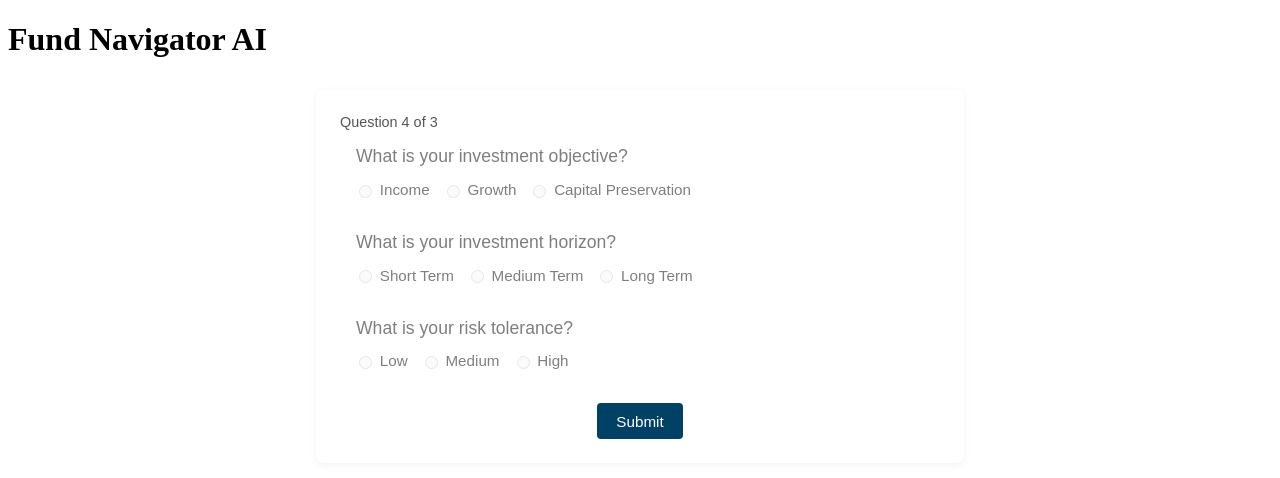
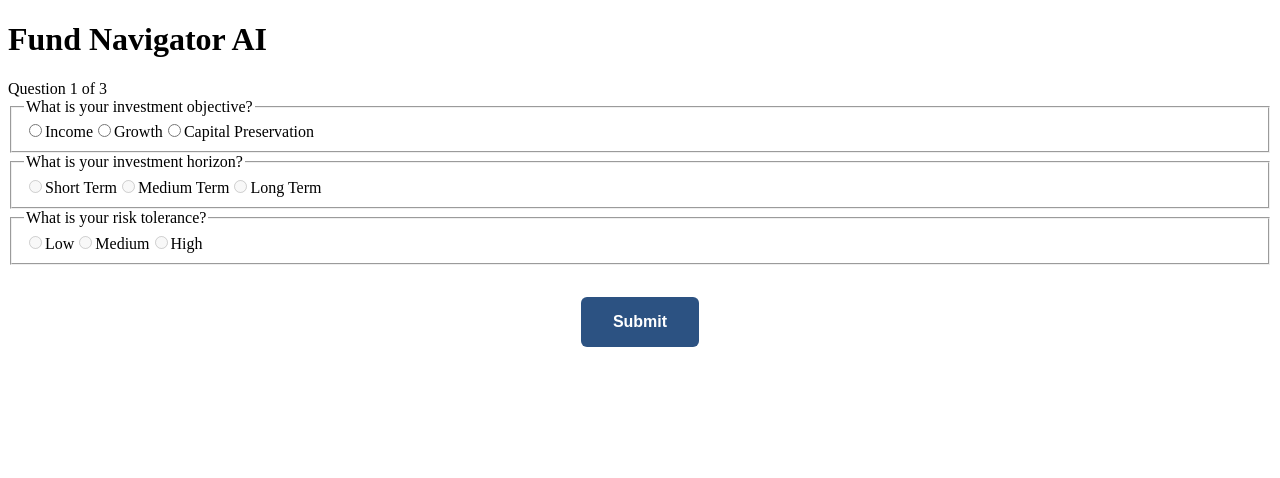
Before and after one commit to uzairdanish/fund-navigator-ai, a React (Vite) app: page / in a window 1280 px wide. Shown: the top 478 px of the page. Built offline with nearby package versions, Linux system fonts and the light colour scheme.

Commit message:
🚀 Deploy: update questionnaire and styles

```diff
--- a/package.json
+++ b/package.json
@@ -10,6 +10,8 @@
     "preview": "vite preview"
   },
   "dependencies": {
+    "cheerio": "^1.0.0",
+    "node-fetch": "^2.7.0",
     "react": "^19.0.0",
     "react-dom": "^19.0.0"
   },
--- a/src/App.jsx
+++ b/src/App.jsx
@@ -1,10 +1,9 @@
-import { useState } from 'react';
-import Questionnaire from './components/Questionnaire';
+import { useState } from 'react'
+import Questionnaire from './components/Questionnaire'
 
 function App() {
-  // one answer per question
-  const [answers, setAnswers] = useState(Array(3).fill(''));
-  const [showResult, setShowResult] = useState(false);
+  const [answers, setAnswers] = useState([])
+  const [showResult, setShowResult] = useState(false)
 
   return (
     <div className="App">
@@ -16,7 +15,7 @@ function App() {
         setShowResult={setShowResult}
       />
     </div>
-  );
+  )
 }
 
-export default App;
+export default App
--- a/src/components/Questionnaire.css
+++ b/src/components/Questionnaire.css
@@ -1,115 +1,97 @@
-/* overall quiz form */
-.quiz-form {
+/* Questionnaire.css */
+
+/* —————————————————————————————
+   Questionnaire container
+————————————————————————————————— */
+.questionnaire-container {
   max-width: 600px;
   margin: 2rem auto;
-  padding: 1.5rem;
-  background: #fff;
-  border-radius: .5rem;
-  box-shadow: 0 2px 8px rgba(0,0,0,0.05);
-  font-family: sans-serif;
+  padding: 1rem;
 }
 
-/* progress bar text */
-.progress {
-  font-size: .9rem;
-  color: #555;
-  margin-bottom: 1rem;
+/* —————————————————————————————
+   Each question
+————————————————————————————————— */
+.question {
+  margin-bottom: 1.5rem;
 }
-
-/* each question block */
-.quiz-form fieldset {
-  border: none;
-  margin-bottom: 1.5rem;
-  opacity: 1;
-  transition: opacity .2s;
-}
-
-/* disable future questions */
-.quiz-form fieldset[disabled] {
-  opacity: 0.5;
-}
-
-/* question text */
-.quiz-form legend {
-  font-size: 1.1rem;
+.question label {
+  display: block;
   margin-bottom: .5rem;
   font-weight: 500;
 }
-
-/* options layout */
-.options {
-  display: flex;
-  flex-wrap: wrap;
-  gap: .75rem;
+.question select {
+  width: 100%;
+  padding: .5rem;
+  font-size: 1rem;
 }
 
-.options label {
-  display: flex;
-  align-items: center;
-  gap: .3rem;
-  font-size: .95rem;
+/* —————————————————————————————
+   Submit button
+————————————————————————————————— */
+.submit-btn {
+  display: block;
+  margin: 2rem auto 0;    /* more space above */
+  padding: 1rem 2rem;     /* bigger hit area */
+  font-size: 1rem;        /* larger text */
+  font-weight: 600;
+  background-color: #2c5282; /* feel free to adjust */
+  color: white;
+  border: none;
+  border-radius: 6px;     /* softer corners */
+  cursor: pointer;
+  transition: opacity .2s ease;
+}
+.submit-btn:hover {
+  opacity: 0.9;
 }
 
-/* submit button */
-.submit-btn {
-  display: block;
-  margin: 1rem auto 0;
-  padding: .6rem 1.2rem;
-  background: #004165;
-  color: #fff;
+/* —————————————————————————————
+   Reset (“Start Over”) button
+————————————————————————————————— */
+.start-over-btn {
+  display: inline-block;
+  margin-top: 1.5rem;     /* more breathing room */
+  padding: 0.75rem 1.5rem;
+  font-size: 1rem;
+  font-weight: 600;
+  background-color: #e53e3e;
+  color: white;
   border: none;
-  border-radius: 4px;
-  font-size: .95rem;
+  border-radius: 6px;
   cursor: pointer;
+  transition: background-color .2s ease;
+}
+.start-over-btn:hover {
+  background-color: #c53030;
 }
 
-.submit-btn:disabled {
-  background: #ccc;
-  cursor: not-allowed;
+/* —————————————————————————————
+   No-match message
+————————————————————————————————— */
+.no-match {
+  color: #c53030;
+  font-weight: 500;
+  margin-top: 1.5rem;
 }
 
-/* result card */
-.result-card {
-  max-width: 600px;
-  margin: 2rem auto;
-  padding: 1.5rem;
-  background: #fff;
-  border-radius: .5rem;
-  box-shadow: 0 2px 8px rgba(0,0,0,0.05);
+/* —— Documentation section —— */
+.docs-section {
+  margin-top: 1.5rem;
 }
-
-.result-card h2 {
-  margin-top: 0;
-  color: #004165;
+.docs-section h3 {
+  font-size: 1.1rem;
+  margin-bottom: 0.5rem;
+  color: #003663;
 }
-
-.result-card a {
-  display: inline-block;
-  margin: 1rem 0;
-  color: #004165;
+.doc-list {
+  list-style: none;
+  padding: 0;
+}
+.doc-list li {
+  margin-bottom: 0.4rem;
+}
+.doc-list a {
   text-decoration: underline;
+  color: #0067b8;
 }
-
-/* reset/no-match */
-.start-over-btn {
-  display: inline-block;
-  margin-top: 1rem;
-  padding: .5rem 1rem;
-  background: #e53e3e;
-  color: #fff;
-  border: none;
-  border-radius: 4px;
-  cursor: pointer;
-}
-
-.start-over-btn:hover {
-  background: #c53030;
-}
-
-.no-match {
-  max-width: 600px;
-  margin: 2rem auto;
-  font-size: 1rem;
-  color: #c53030;
-  text-align: center;
-}
--- a/src/components/Questionnaire.jsx
+++ b/src/components/Questionnaire.jsx
@@ -2,6 +2,7 @@ import React from 'react'
 import questions from '../data/questions'
 import { fundMatches } from '../data/fundMatches'
 import './Questionnaire.css'
+import documents from '../data/documents'
 
 const Questionnaire = ({ answers, setAnswers, showResult, setShowResult }) => {
   // update one answer in the array
@@ -39,6 +40,7 @@ const Questionnaire = ({ answers, setAnswers, showResult, setShowResult }) => {
         </div>
       )
     }
+
     return (
       <div className="result-card">
         <h2>{fund.name}</h2>
@@ -46,6 +48,30 @@ const Questionnaire = ({ answers, setAnswers, showResult, setShowResult }) => {
         <a href={fund.url} target="_blank" rel="noopener">
           Learn more
         </a>
+
+        {/* —— Related Documentation —— */}
+        <div className="docs-section">
+          <h3>Related Documentation</h3>
+          <ul className="doc-list">
+            {documents.map(doc => (
+              <li key={doc.url}>
+                <a
+                  href={`https://www.pictonmahoney.com${doc.url}`}
+                  target="_blank"
+                  rel="noopener"
+                >
+                  {doc.name || doc.url
+                    .replace('/documentation/', '')
+                    .replace(/-/g, ' ')
+                    .replace(/\//g, '')
+                    .trim()
+                  }
+                </a>
+              </li>
+            ))}
+          </ul>
+        </div>
+
         <button className="start-over-btn" onClick={handleReset}>
           Start Over
         </button>
--- /dev/null
+++ b/src/data/documents.js
@@ -0,0 +1,19 @@
+export const documents = [
+  {
+    "name": "",
+    "url": "/documentation/get-authentic/"
+  },
+  {
+    "name": "",
+    "url": "/documentation/fortified-alternative-funds/"
+  },
+  {
+    "name": "",
+    "url": "/documentation/fortified-mutual-funds/"
+  },
+  {
+    "name": "",
+    "url": "/documentation/pfic/"
+  }
+];
+export default documents;
```
Also changed, not shown: scripts/scrapeDocs.cjs (added, +34 -0 lines), 1 other file (tests, documents, lock files or other folders).
